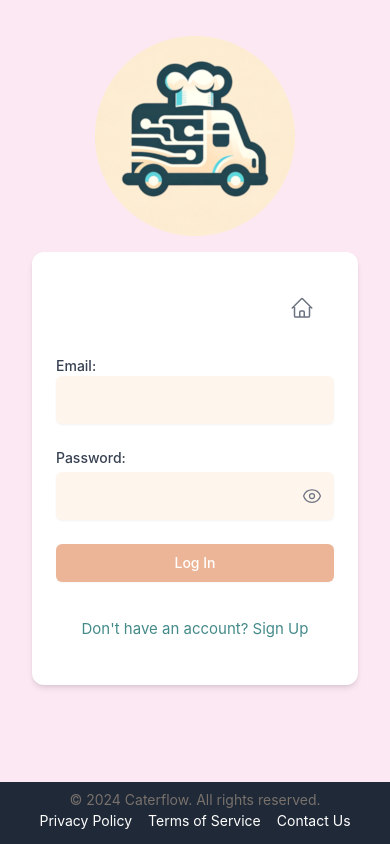
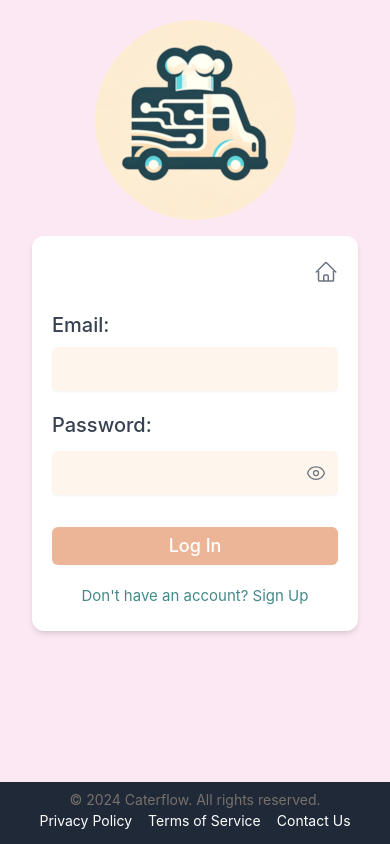
Before and after one commit to MichaelAJay/caterflow-fe, a Vue app: page /login in a window 390 px wide. Built offline with nearby package versions, Linux system fonts and the light colour scheme; no server answers.

Commit message:
mobile breakpoint styling

```diff
--- a/src/components/LogoContainer.vue
+++ b/src/components/LogoContainer.vue
@@ -3,7 +3,7 @@ import truckLogo from '../assets/truck-with-chef-hat-logo-round.png';
 </script>
 
 <template>
-  <div class="flex justify-center items-center p-4">
+  <div class="flex justify-center items-center px-4 pb-4"> <!-- fiddling from p-4 -->
     <img
       :src="truckLogo"
       alt="Logo: A catering truck with a chef's hat on top of it"
--- a/src/views/visitor/LogIn.vue
+++ b/src/views/visitor/LogIn.vue
@@ -85,8 +85,8 @@ const closeModal = () => {
 <template>
   <div id="login-container" class="login-container min-h-full flex flex-col justify-center items-center py-1 sm:py-0 px-4">
     <LogoContainer />
-    <div class="p-6 max-w-md w-full bg-white rounded-xl shadow-md">
-      <form @submit.prevent="handleLogin" class="login-form space-y-6">
+    <div class="p-5 sm:p-6 max-w-md w-full bg-white rounded-xl shadow-md">
+      <form @submit.prevent="handleLogin" class="login-form space-y-5">
         <div class="text-right">
           <button @click="handleHomeClick" class="text-caramel-500 hover:text-caramel-600">
             <HomeIcon class="h-6 w-6 text-gray-500" />
@@ -118,6 +118,7 @@ const closeModal = () => {
         </div>
         <div>
           <button
+            id="login-button"
             type="submit"
             :disabled="!isInputValid"
             class="w-full flex justify-center py-2 px-4 border border-transparent rounded-md shadow-sm text-sm font-medium text-white bg-caramel-600 hover:bg-caramel-700 disabled:opacity-50 disabled:cursor-not-allowed"
@@ -137,13 +138,39 @@ const closeModal = () => {
   </div>
 </template>
 
-<style>
+<style scoped>
+@media (max-height: 668px) {
+  div form {
+    @apply space-y-3
+  }
+}
+
+@media (min-height: 700px) {
+  #login-button {
+    @apply text-base;
+  }
+  .login-form {
+    @apply space-y-4
+  }
+  .login-form input {
+    @apply text-lg py-1
+  }
+  .login-form label {
+    @apply text-lg pt-1 pb-2
+  }
+}
 @media (min-height: 800px) {
-  .login-form {
-    @apply my-2
+  #login-button {
+    @apply text-lg mt-8;
   }
-  input, button {
-    padding: 12px 20px;
+  .login-form input {
+    @apply text-xl py-2
+  }
+  .login-form label {
+    @apply text-xl
+  }
+  .login-form button {
+    @apply py-1
   }
 }
 @media (min-height: 900px) {
```
Also changed, not shown: src/assets/CF_logo_vector.svg (added).
